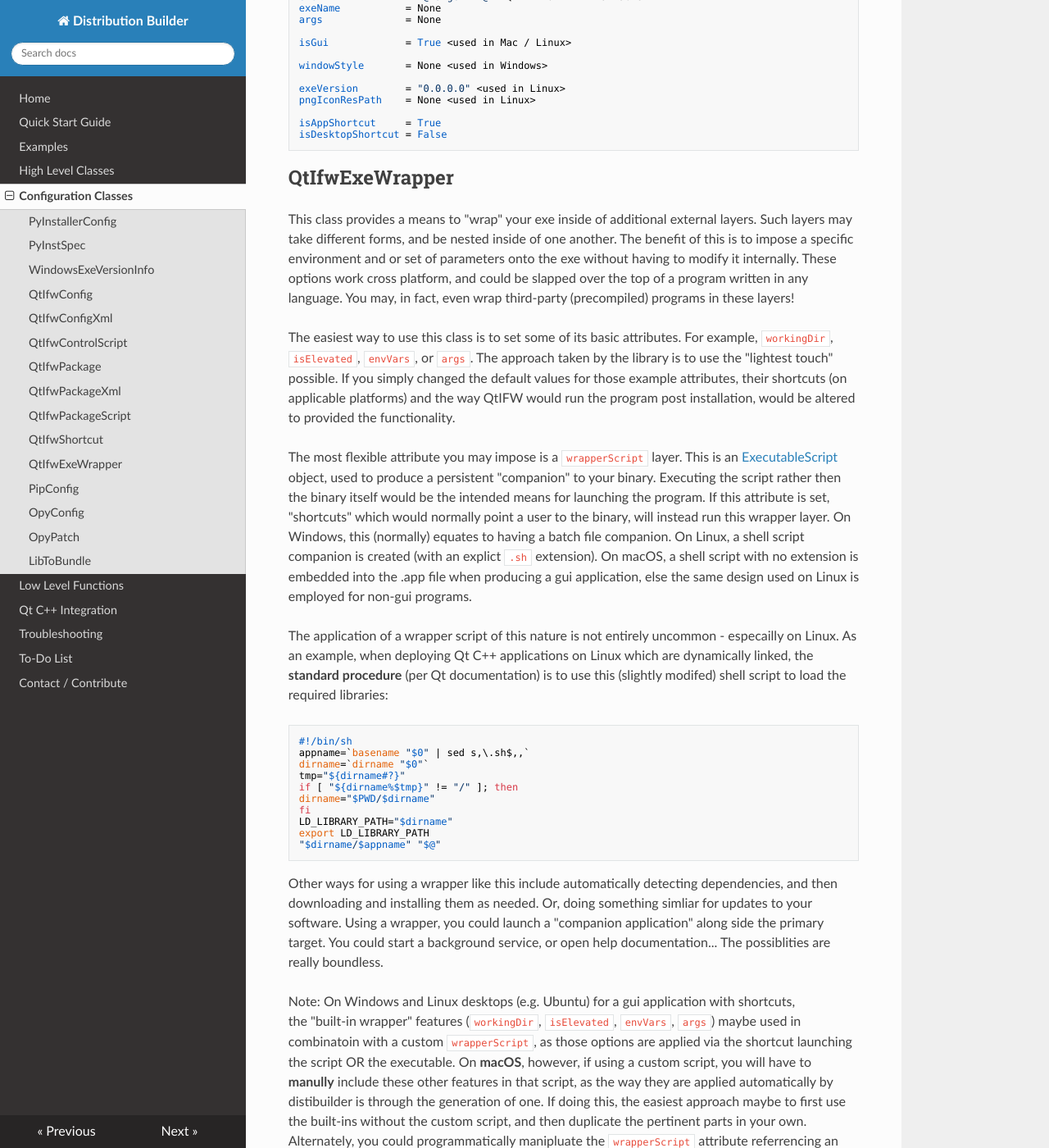
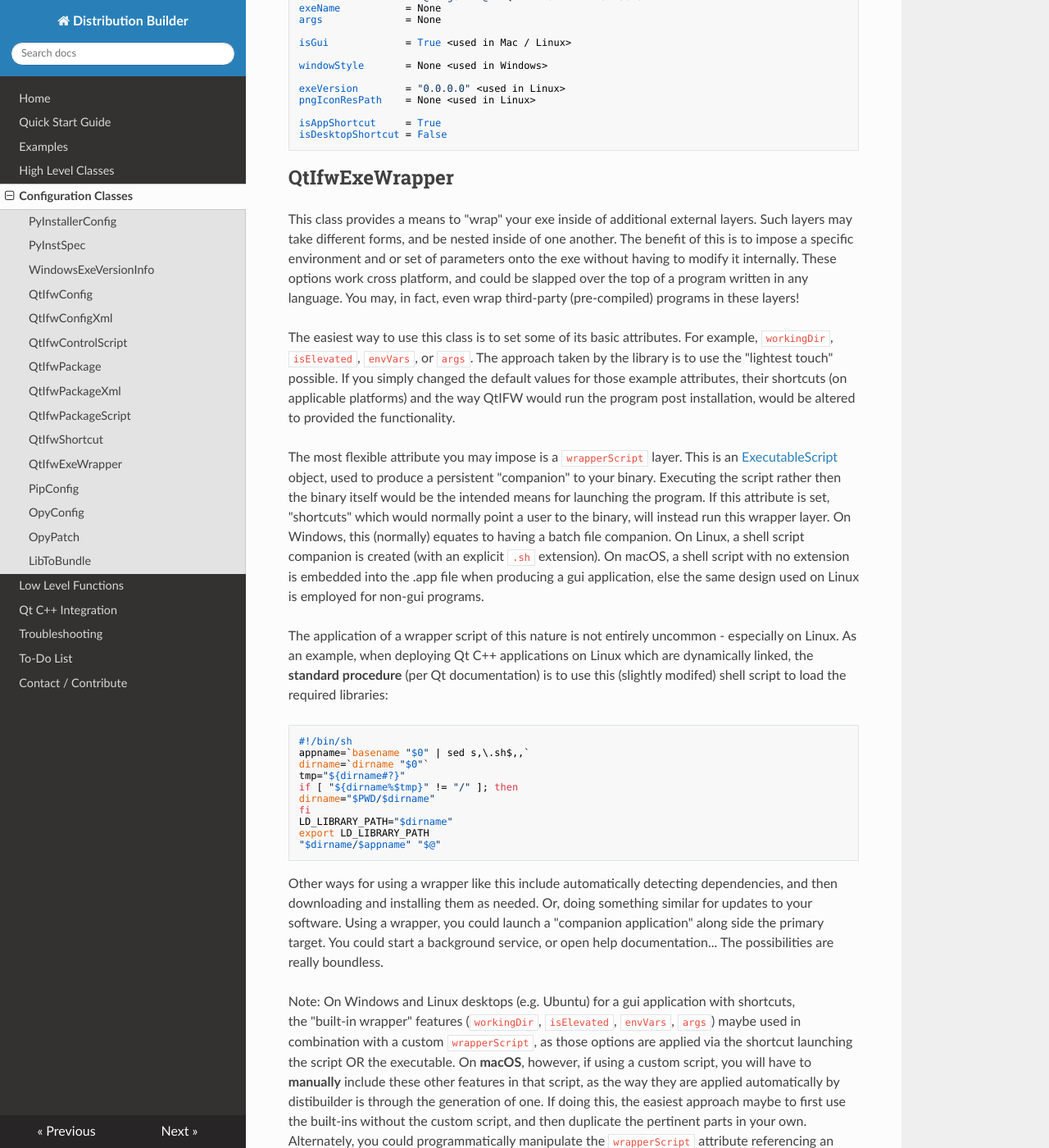
Before and after one commit to BuvinJT/distbuilder, an MkDocs documentation site: the page built from docs/ConfigClasses.md, in a window 1280 px wide and 1400 px high, scrolled down 9200 px. Shown: the whole window at 82% size. Built offline with MkDocs 1.6.1, drawn with Linux system fonts in a browser that asks for light colours; nearby versions of some CDN libraries; old or Windows-style settings are respelled for this version of MkDocs; some of the changed text lies outside the part shown.

Commit message:
Docs clean up.

```diff
--- a/docs/ConfigClasses.md
+++ b/docs/ConfigClasses.md
@@ -497,7 +497,7 @@ Such layers may take different forms, and be nested inside of one another.
 The benefit of this is to impose a specific environment and or set of parameters
 onto the exe without having to modify it internally.  These options work cross
 platform, and could be slapped over the top of a program written in any language.
-You may, in fact, even wrap third-party (precompiled) programs in these layers!
+You may, in fact, even wrap third-party (pre-compiled) programs in these layers!
 
 The easiest way to use this class is to set some of its basic attributes. For
 example, `workingDir`, `isElevated`, `envVars`, or `args`.  The approach taken by the
@@ -512,11 +512,11 @@ a persistent "companion" to your binary.  Executing the script rather then the
 binary itself would be the intended means for launching the program.  If this attribute
 is set, "shortcuts" which would normally point a user to the binary, will instead run this
 wrapper layer.  On Windows, this (normally) equates to having a batch file companion.
-On Linux, a shell script companion is created (with an explict `.sh` extension). On macOS,
+On Linux, a shell script companion is created (with an explicit `.sh` extension). On macOS,
 a shell script with no extension is embedded into the .app file when producing a gui application,
 else the same design used on Linux is employed for non-gui programs.
 
-The application of a wrapper script of this nature is not entirely uncommon - especailly on Linux.
+The application of a wrapper script of this nature is not entirely uncommon - especially on Linux.
 As an example, when deploying Qt C++ applications on Linux which are
 dynamically linked, the **standard procedure** (per Qt documentation) is to use this
 (slightly modifed) shell script to load the required libraries:
@@ -533,19 +533,19 @@ dynamically linked, the **standard procedure** (per Qt documentation) is to use
 	"$dirname/$appname" "$@"
 
 Other ways for using a wrapper like this include automatically detecting dependencies, and
-then downloading and installing them as needed.  Or, doing something simliar for updates
+then downloading and installing them as needed.  Or, doing something similar for updates
 to your software. Using a wrapper, you could launch a "companion application" along side the
 primary target. You could start a background service, or open help documentation... The
-possiblities are really boundless.
+possibilities are really boundless.
 
 Note: On Windows and Linux desktops (e.g. Ubuntu) for a gui application with shortcuts,
 the "built-in wrapper" features (`workingDir`, `isElevated`, `envVars`, `args`) maybe
-used in combinatoin with a custom `wrapperScript`, as those options are applied via the shortcut
+used in combination with a custom `wrapperScript`, as those options are applied via the shortcut
 launching the script OR the executable.  On **macOS**, however, if using a custom script, you will have
-to **manully** include these other features in that script, as the way they are applied
+to **manually** include these other features in that script, as the way they are applied
 automatically by distibuilder is through the generation of one. If doing this, the easiest approach
 maybe to first use the built-ins without the custom script, and then duplicate the pertinent parts
-in your own.  Alternately, you could programmatically manipluate the `wrapperScript` attribute referrencing an
+in your own.  Alternately, you could programmatically manipulate the `wrapperScript` attribute referencing an
 [ExecutableScript](LowLevel.md#executablescript) generated for you by this class upon it's construction
 or upon a call to `refresh()`.
 
```
Also changed, not shown: other parts of docs/ConfigClasses.md (+8 -8 lines), docs/HighLevel.md (+8 -8 lines), docs/Issues.md (+3 -3 lines), docs/QtCpp.md (+13 -13 lines), docs/QuickStart.md (+1 -1 lines), docs/ToDo.md (+2 -2 lines).
